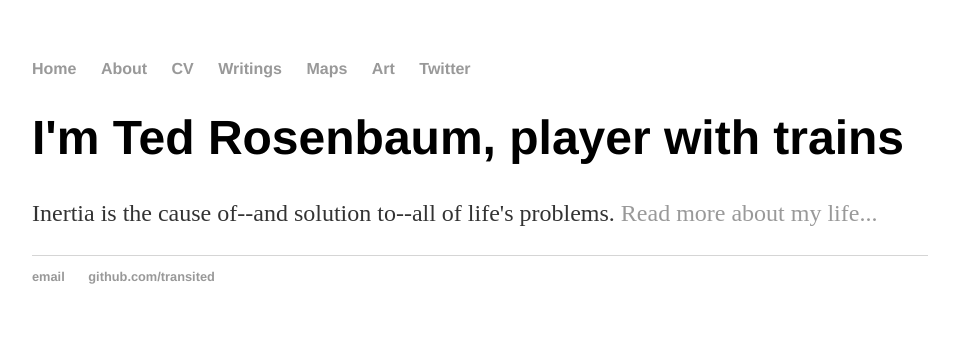
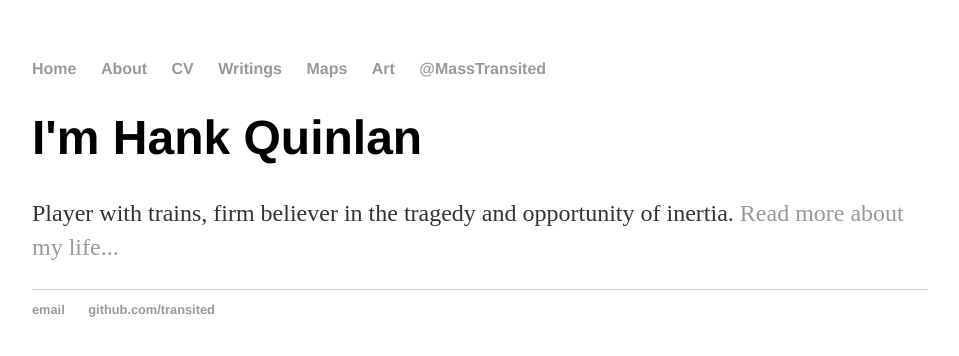
Before and after one commit to transited/transited.github.io, a Jekyll site: the page built from index.html, in a window 1280 px wide. Shown: the top 356 px of the page, without its empty margins (160-1119 px from the left). Built offline with Jekyll 4.4.1, drawn with Linux system fonts in a browser that asks for light colours.

Commit message:
Update index.html

```diff
--- a/index.html
+++ b/index.html
@@ -1,33 +1,8 @@
-<!DOCTYPE html>
-<html>
-	<head>
-		<title>Ted Rosenbaum</title>
-		<!-- link to main stylesheet -->
-		<link rel="stylesheet" type="text/css" href="/css/main.css">
-	</head>
-	<body>
-		<nav>
-    		<ul>
-        		<li><a href="/">Home</a></li>
-	        	<li><a href="/about">About</a></li>
-        		<li><a href="/cv">CV</a></li>
-        		<li><a href="/writings">Writings</a></li>
-			<li><a href="/maps">Maps</a></li>
-			<li><a href="/art">Art</a></li>
-			<li><a href="https://twitter.com/masstransited">Twitter</a></li>
-    		</ul>
-		</nav>
-		<div class="container">
-    		<div class="blurb">
-        		<h1>I'm Ted Rosenbaum, player with trains</h1>
-				<p>Inertia is the cause of--and solution to--all of life's problems. <a href="/about">Read more about my life...</a></p>
-    		</div><!-- /.blurb -->
-		</div><!-- /.container -->
-		<footer>
-    		<ul>
-        		<li><a href="mailto:ted.rosenbaum@gmail.com">email</a></li>
-        		<li><a href="https://github.com/transited">github.com/transited</a></li>
-			</ul>
-		</footer>
-	</body>
-</html>
+---
+layout: default
+title: Ted Rosenbaum
+---
+<div class="blurb">
+	<h1>I'm Hank Quinlan</h1>
+	<p>Player with trains, firm believer in the tragedy and opportunity of inertia. <a href="/about">Read more about my life...</a></p>
+</div><!-- /.blurb -->
```
